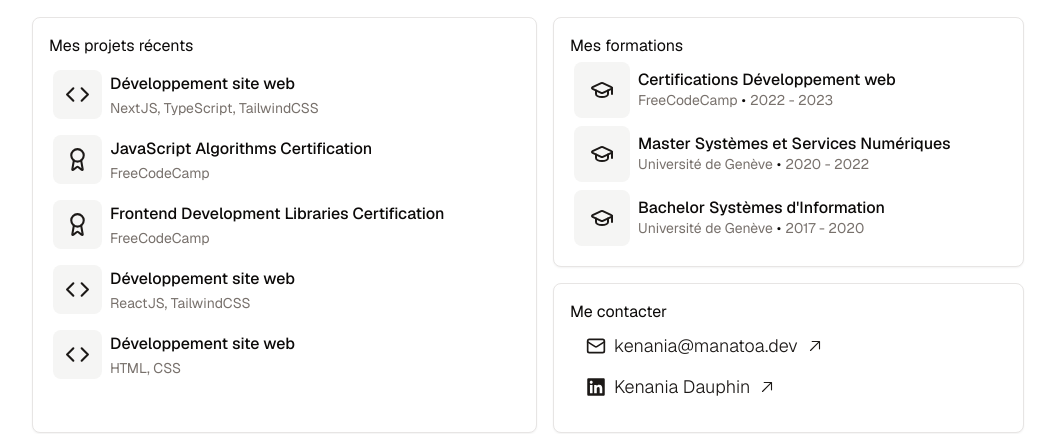
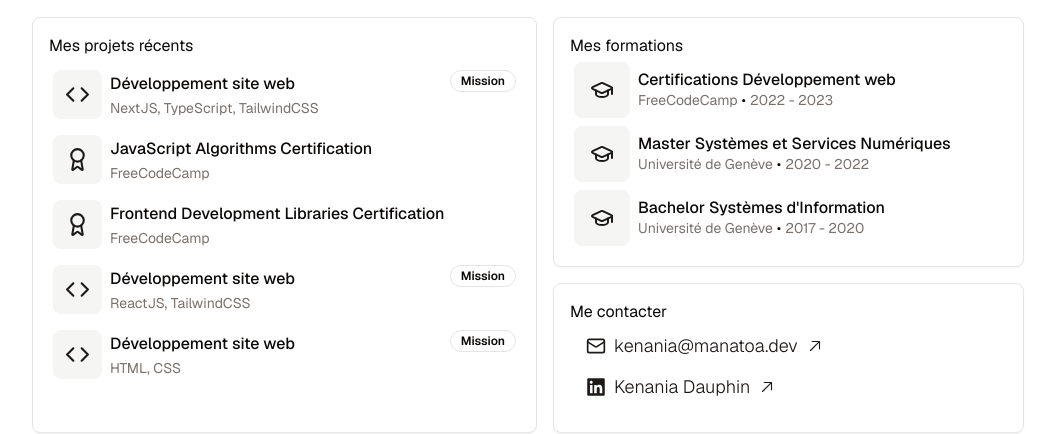
Before and after one commit to ManaToa/portfolio-nextjs, a Next.js app: page / in a window 1280 px wide. Shown: the part 1332-1766 px from the top of the page, without its empty margins (112-1167 px from the left). Built offline with nearby package versions, Linux system fonts and the light colour scheme.

Commit message:
badge modification

```diff
--- a/components/ProjectItem/index.tsx
+++ b/components/ProjectItem/index.tsx
@@ -1,6 +1,7 @@
 import { LucideIcon } from 'lucide-react'
 import Link from 'next/link'
 import { ProjectItemType } from '../Resume/data/projects'
+import { Badge } from '../ui/badge'
 
 /**
  * Composant ProjectItem
@@ -24,12 +25,15 @@ export const ProjectItem = ({
       <span className='rounded-lg bg-accent p-3 text-primary'>
         <Icon size={25} role='img' />
       </span>
-      <div>
-        <div className='flex-1'>
-          <p className='font-medium leading-7 [&:not(:first-child)]:mt-6'>{title}</p>
-          <p className='text-sm text-muted-foreground'>{description}</p>
-        </div>
+      <div className='flex-1'>
+        <p className='font-medium leading-7 [&:not(:first-child)]:mt-6'>{title}</p>
+        <p className='text-sm text-muted-foreground'>{description}</p>
       </div>
+      {badge && (
+        <Badge className='max-sm:hidden' variant={'outline'}>
+          {badge}
+        </Badge>
+      )}
     </>
   )
   return link ? (
```
